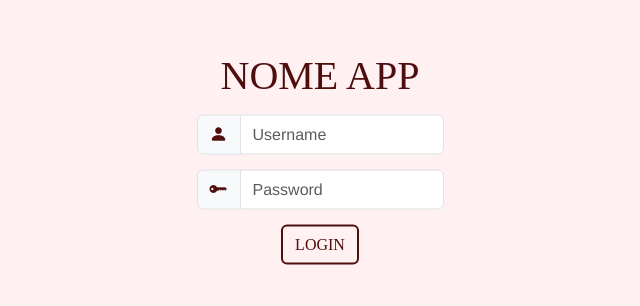
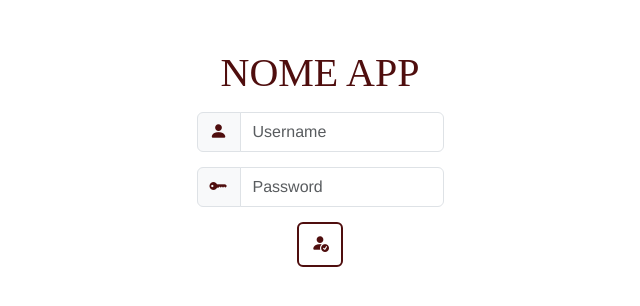
Before and after one commit to LeoDarder/PW2023, a Vue app in the folder ITS.PW2023.AppWeb/: page / in a window 1280 px wide. Shown: the part 242-548 px from the top of the page, without its empty margins (320-960 px from the left). Built offline with nearby package versions, Linux system fonts and the light colour scheme.

Commit message:
added animation on login button

```diff
--- a/ITS.PW2023.AppWeb/public/style.css
+++ b/ITS.PW2023.AppWeb/public/style.css
@@ -1,9 +1,9 @@
 :root {
-    --color-p1-text: #504746; /* marrone scuro */
-    --color-p1-1: #B89685; /* caramello */
-    --color-p1-3: #BFADA3; /* beige */
-    --color-p1-4: #FBB7C0; /* rosino */
-    --color-p1-5: #B6244F; /* porpora */
+    --color-p1-text: #504746;
+    --color-p1-1: #B89685;
+    --color-p1-3: #BFADA3;
+    --color-p1-4: #FBB7C0;
+    --color-p1-5: #B6244F;
 
     --color-p2-text: #865439;
     --color-p2-2: #C68B59;
@@ -15,7 +15,3 @@
     --color-p3-3: #FFDADA;
     --color-p3-bg: #FFF1F1;
 }
-
-body {
-    background-color: var(--color-p3-bg);
-}
--- a/ITS.PW2023.AppWeb/src/App.vue
+++ b/ITS.PW2023.AppWeb/src/App.vue
@@ -1,14 +1,26 @@
 <template>
-  <LoginPage></LoginPage>
+  <component @changeComponent="changeComponent" v-bind:is="displayedComponent"></component>
 </template>
 
 <script>
 import LoginPage from './components/Login.vue'
+import HomePage from './components/HomePage.vue';
 
 export default {
   name: 'App',
   components: {
-    LoginPage
+    LoginPage,
+    HomePage
+  },
+  data() {
+    return {
+      displayedComponent: "LoginPage"
+    }
+  },
+  methods: {
+    changeComponent(otherComponent) {
+      this.displayedComponent = otherComponent
+    }
   }
 }
 </script>
--- /dev/null
+++ b/ITS.PW2023.AppWeb/src/components/HomePage.vue
@@ -0,0 +1,57 @@
+<template>
+    <div class="header">
+        <nav class="navbar">
+            <div class="nav-menu">
+                <a class="nav-link active" aria-current="page" href="#">
+                    <i class="bi bi-balloon-heart" style="font-size: xx-large;"></i> <!-- tipo logo-->
+                </a>
+                <a class="nav-link" href="#">Qualcosa</a>
+                <a class="nav-link" href="#">Qualcos'altro</a>
+            </div>
+            <div class="nav-logout">
+                <button class="btn logoutButton" type="button" @click="logout">
+                    <i class="bi bi-person-fill-x" style="font-size: large;"></i>
+                </button>
+            </div>
+        </nav>
+    </div>
+</template>
+
+<script>
+export default {
+    name: "HomePage",
+    methods: {
+        logout() {
+            this.$emit("changeComponent", "LoginPage")
+        }
+    }
+}
+</script>
+
+<style>
+    .header {
+        width: 100%;
+        color: var(--color-p3-bg);
+        background-color: var(--color-p3-text);
+        padding: 0 1%;
+    }
+    .nav-menu {
+        display: flex;
+        flex-wrap: inherit;
+        align-items: center;
+        gap: 10px;
+    }
+    .logoutButton {
+        border: 2px solid var(--color-p3-bg);
+        color: var(--color-p3-bg);
+        background-color: transparent;
+    }
+    .logoutButton:hover {
+        border: 2px solid var(--color-p3-bg);
+        color: var(--color-p3-text);
+        background-color: var(--color-p3-bg);
+    }
+    .logoutButton:hover::after {
+        content: " LOGOUT";
+    }
+</style>
--- a/ITS.PW2023.AppWeb/src/components/Login.vue
+++ b/ITS.PW2023.AppWeb/src/components/Login.vue
@@ -1,5 +1,5 @@
 <template>
-    <div class="app">
+    <div class="login">
         <div class="title">
             <h1>NOME APP</h1>
         </div>
@@ -13,7 +13,9 @@
                 <input type="password" class="form-control font" placeholder="Password" aria-label="Password" aria-describedby="addon-wrapping">
             </div>
             <div class="col-12">
-                <button type="submit" class="btn loginButton" @click="validateCredentials">LOGIN</button>
+                <button type="submit" class="btn loginButton" @click="validateCredentials" value="">
+                    <span><i class="bi bi-person-fill-check" style="font-size: large;"></i></span>
+                </button>
             </div>
         </div>
     </div>
@@ -24,17 +26,17 @@ export default {
         name: "LoginPage",
         methods: {
             validateCredentials() {
-                /*this.reditectToHomePage();*/
+                this.reditectToHomePage();
             },
-            redirectToHomePage() {
-                // redirect
+            reditectToHomePage() {
+                this.$emit("changeComponent", "HomePage")
             }
         }
 }
 </script>
 
 <style>
-    .app {
+    .login {
         top: 50%;
         position: absolute;
         transform: translate(0, -50%);
@@ -59,13 +61,39 @@ export default {
         color: var(--color-p3-text);
     }
     .loginButton {
+        height: 45px;
         border: 2px solid var(--color-p3-text);
         color: var(--color-p3-text);
         background-color: transparent;
+        transition: linear 1s;
     }
     .loginButton:hover {
         border: 2px solid var(--color-p3-text);
         color: var(--color-p3-bg);
         background-color: var(--color-p3-text);
     }
+
+    .loginButton span {
+        cursor: pointer;
+        display: inline-block;
+        position: relative;
+        transition: 1s;
+    }
+    .loginButton span:after {
+        content: " LOGIN";
+        position: absolute;
+        opacity: 0;
+        top: 0;
+        left: 30px;
+        transition: 1s;
+        color: var(--color-p3-bg);
+    }
+    .loginButton:hover span {
+        padding-right: 60px;
+    }
+
+    .loginButton:hover span:after {
+        opacity: 1;
+        right: 0;
+    }
 </style>
```
